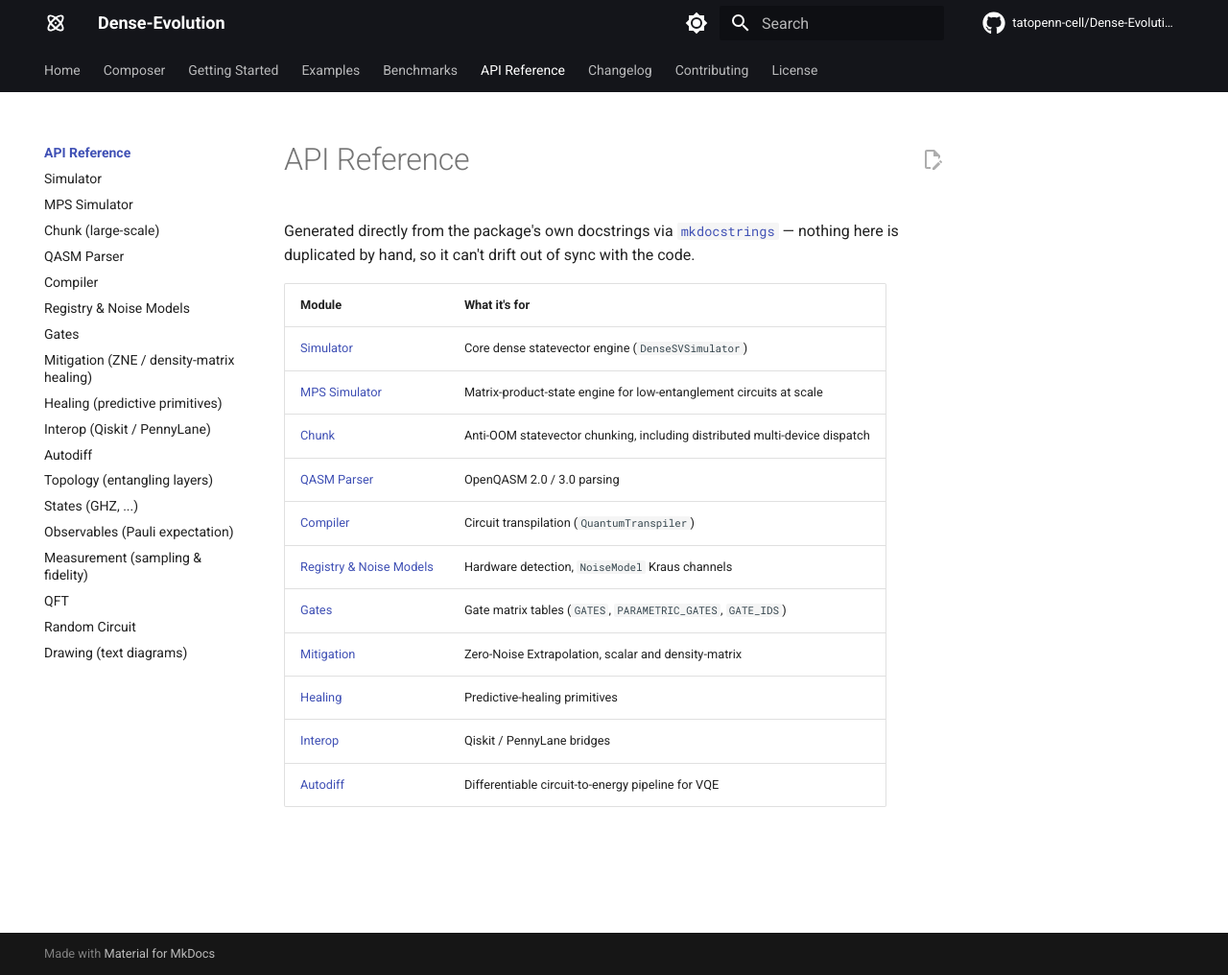
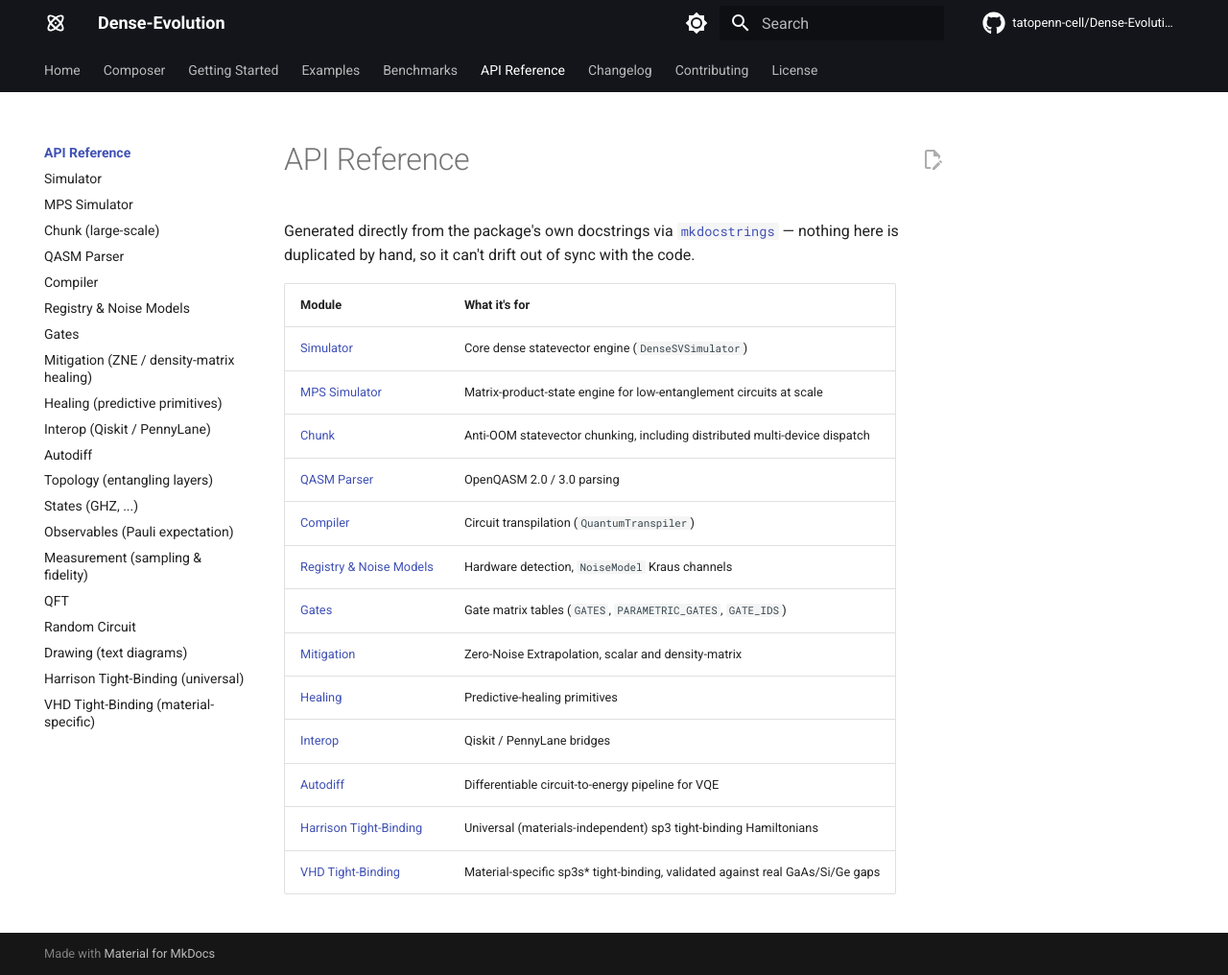
Before and after one commit to tatopenn-cell/Dense-Evolution, an MkDocs documentation site: the page built from docs/api/index.md, in a window 1280 px wide and 1016 px high. Shown: the whole window at 96% size. Built offline with MkDocs 1.6.1 and Material for MkDocs 9.7.7, drawn with Linux system fonts in a browser that asks for light colours; comment, search, counter and statistics services are not loaded.

Commit message:
Add harrison_tb/vhd_tb to docs nav (engine/API only, no discovery data)
Physics validation results (GaAs/Si/Ge gaps vs experiment) belong in
Dense-Evolution-Ising-Tests, not here -- this repo covers the engine
and applications. Pages here are pure API reference with a link out
to the Ising-Tests validation page for the actual numbers.

```diff
--- a/docs/api/index.md
+++ b/docs/api/index.md
@@ -17,3 +17,5 @@ it can't drift out of sync with the code.
 | [Healing](healing.md) | Predictive-healing primitives |
 | [Interop](interop.md) | Qiskit / PennyLane bridges |
 | [Autodiff](autodiff.md) | Differentiable circuit-to-energy pipeline for VQE |
+| [Harrison Tight-Binding](harrison_tb.md) | Universal (materials-independent) sp3 tight-binding Hamiltonians |
+| [VHD Tight-Binding](vhd_tb.md) | Material-specific sp3s* tight-binding, validated against real GaAs/Si/Ge gaps |
--- a/mkdocs.yml
+++ b/mkdocs.yml
@@ -103,6 +103,8 @@ nav:
       - QFT: api/qft.md
       - Random Circuit: api/random_circuit.md
       - Drawing (text diagrams): api/drawing.md
+      - Harrison Tight-Binding (universal): api/harrison_tb.md
+      - VHD Tight-Binding (material-specific): api/vhd_tb.md
   - Changelog: changelog.md
   - Contributing: contributing.md
   - License: LICENSE.md
```
Also changed, not shown: docs/api/harrison_tb.md (added, +15 -0 lines), docs/api/vhd_tb.md (added, +21 -0 lines).
